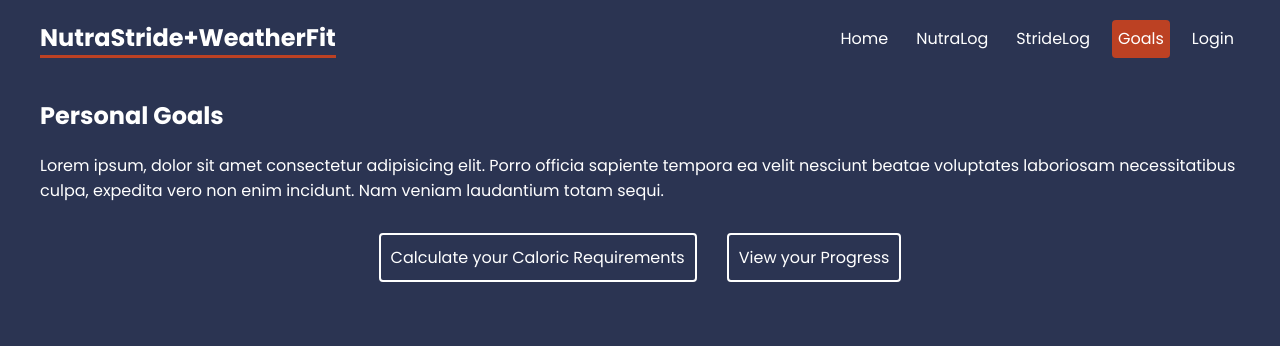
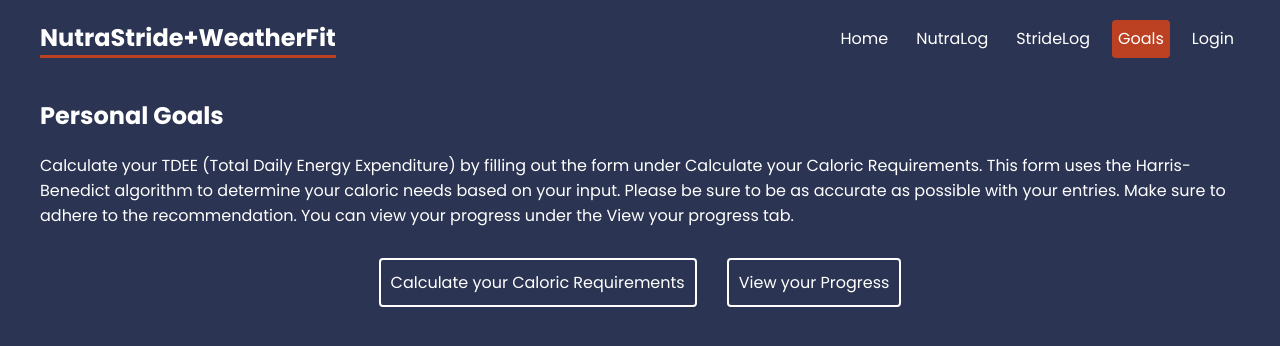
Before and after one commit to KBSwift/pivot-pirates, a React (Vite) app in the folder nutra-stride-react/: page /goals in a window 1280 px wide. Shown: the top 346 px of the page. Built offline with nearby package versions, Linux system fonts and the light colour scheme; no server answers.

Commit message:
replaced lorem ipsum with instructions in GoalsLayout

```diff
--- a/nutra-stride-react/src/layouts/GoalsLayout.jsx
+++ b/nutra-stride-react/src/layouts/GoalsLayout.jsx
@@ -5,10 +5,12 @@ export default function GoalsLayout() {
     <span className="goals-layout">
       <h2>Personal Goals</h2>
       <p>
-        Lorem ipsum, dolor sit amet consectetur adipisicing elit. Porro officia
-        sapiente tempora ea velit nesciunt beatae voluptates laboriosam
-        necessitatibus culpa, expedita vero non enim incidunt. Nam veniam
-        laudantium totam sequi.
+        Calculate your TDEE &#40;Total Daily Energy Expenditure&#41; by filling
+        out the form under Calculate your Caloric Requirements. This form uses
+        the Harris-Benedict algorithm to determine your caloric needs based on
+        your input. Please be sure to be as accurate as possible with your
+        entries. Make sure to adhere to the recommendation. You can view your
+        progress under the View your progress tab.{" "}
       </p>
 
       <nav>
```
